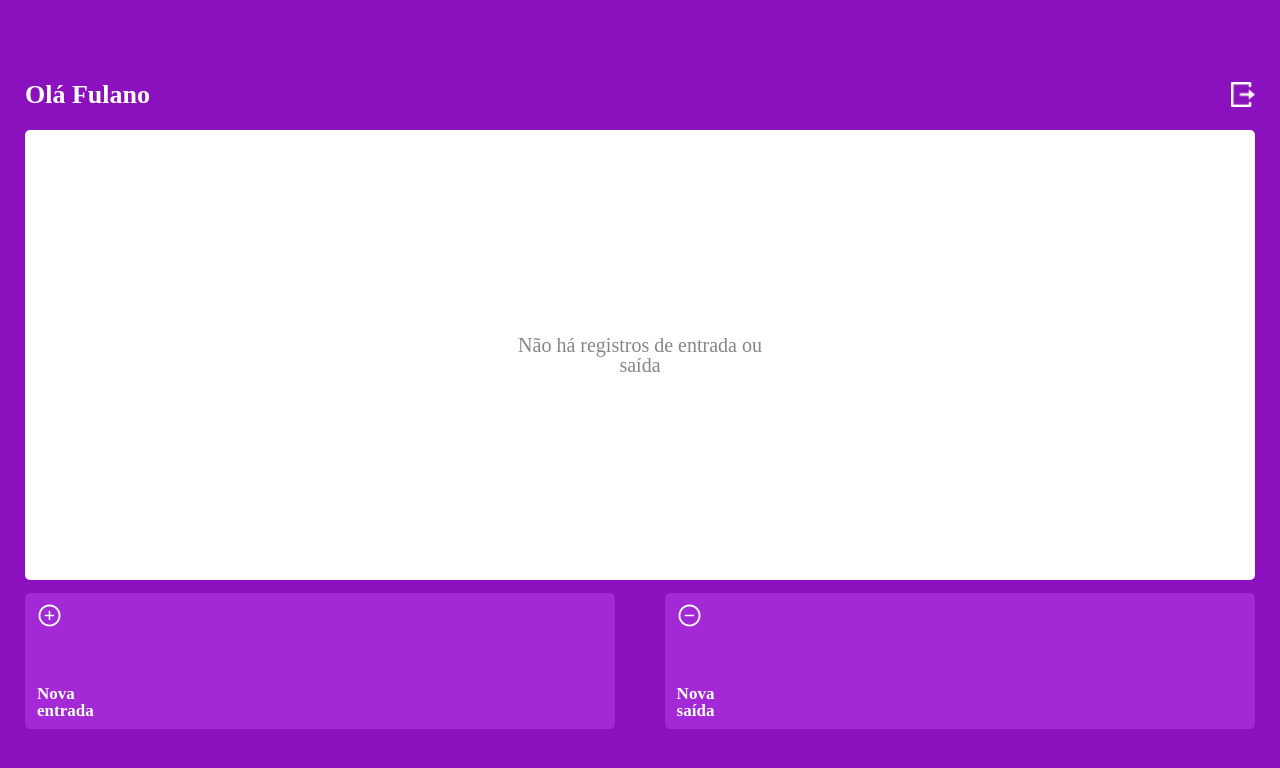
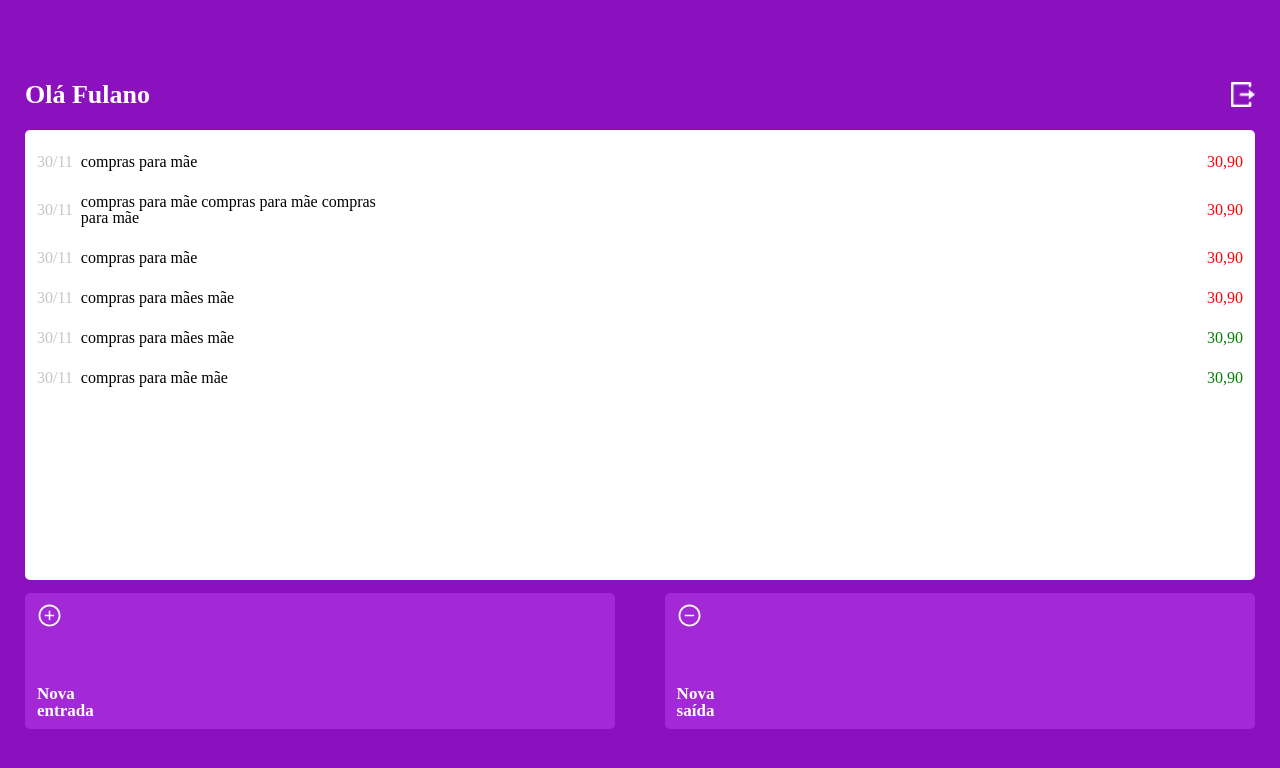
Before and after one commit to Aikenkov/projeto13-mywallet-front, a React (Create React App) app: page /home in a window 1280 px wide. Shown: the top 768 px of the page. Built offline with nearby package versions, Linux system fonts and the light colour scheme; a web font is replaced by a local one.

Commit message:
feat(post/user): implementa o cadastro de usuários com axios

```diff
--- a/package.json
+++ b/package.json
@@ -4,7 +4,6 @@
     "private": true,
     "dependencies": {
         "axios": "^0.27.2",
-        "dayjs": "^1.11.5",
         "react": "^17.0.2",
         "react-dom": "^17.0.2",
         "react-router-dom": "^6.3.0",
--- a/src/components/HomeScreen.js
+++ b/src/components/HomeScreen.js
@@ -1,7 +1,49 @@
 import styled from "styled-components";
+import Record from "./Record";
 import logout from "../assets/logout.png";
 import minus from "../assets/minus.png";
 import plus from "../assets/plus.png";
+
+const teste = [
+    {
+        description: "compras para mãe",
+        date: "30/11",
+        value: "30,90",
+        type: "entrada",
+    },
+    {
+        description: "compras para mãe compras para mãe compras para mãe",
+        date: "30/11",
+        value: "30,90",
+        type: "entrada",
+    },
+    {
+        description: "compras para mãe",
+        date: "30/11",
+        value: "30,90",
+        type: "entrada",
+    },
+    {
+        description: "compras para mães mãe",
+        date: "30/11",
+        value: "30,90",
+        type: "entrada",
+    },
+    {
+        description: "compras para mães mãe",
+        date: "30/11",
+        value: "30,90",
+        type: "entry",
+    },
+    {
+        description: "compras para mãe mãe",
+        date: "30/11",
+        value: "30,90",
+        type: "entry",
+    },
+];
+
+/* const teste = []; */
 
 export default function HomeScreen() {
     return (
@@ -10,9 +52,27 @@ export default function HomeScreen() {
                 <h1>Olá Fulano</h1>
                 <img src={logout} alt='logout' />
             </div>
-            <Records>
-                <p>Não há registros de entrada ou saída</p>
-            </Records>
+
+            {teste.length > 0 ? (
+                <Records>
+                    {teste.map((item, i) => {
+                        return (
+                            <Record
+                                key={i}
+                                description={item.description}
+                                date={item.date}
+                                value={item.value}
+                                type={item.type}
+                            />
+                        );
+                    })}
+                </Records>
+            ) : (
+                <NoRecords>
+                    <p>Não há registros de entrada ou saída</p>
+                </NoRecords>
+            )}
+
             <NewRecord>
                 <div>
                     <img src={plus} alt='plus png' />
@@ -27,6 +87,18 @@ export default function HomeScreen() {
     );
 }
 
+const NoRecords = styled.div`
+    display: flex;
+    align-items: center;
+    justify-content: center;
+    p {
+        color: #868686;
+        font-size: 20px;
+        width: 250px;
+        text-align: center;
+    }
+`;
+
 const Records = styled.div`
     width: 100%;
     background-color: #ffffff;
@@ -34,15 +106,8 @@ const Records = styled.div`
     border-radius: 5px;
     display: flex;
     flex-direction: column;
-    justify-content: center;
     align-items: center;
-
-    p {
-        color: #868686;
-        font-size: 20px;
-        width: 250px;
-        text-align: center;
-    }
+    padding: 12px;
 `;
 
 const NewRecord = styled.div`
--- /dev/null
+++ b/src/components/Record.js
@@ -0,0 +1,44 @@
+import styled from "styled-components";
+
+export default function Record({ type, description, date, value }) {
+    return (
+        <Wrapper type={type}>
+            <div>
+                <span>{date}</span>
+                <p>{description}</p>
+            </div>
+            <h3>{value}</h3>
+        </Wrapper>
+    );
+}
+
+const Wrapper = styled.div`
+    display: flex;
+    width: 100%;
+    align-items: center;
+    justify-content: space-between;
+    padding: 12px 0;
+    min-height: 20px;
+
+    & > :first-child {
+        display: flex;
+        align-items: center;
+    }
+
+    span {
+        font-size: 16px;
+        color: #c6c6c6;
+        margin-right: 8px;
+    }
+
+    p {
+        font-size: 16px;
+        color: #000000;
+        width: 80%;
+    }
+
+    h3 {
+        font-size: 16px;
+        color: ${(props) => (props.type === "entry" ? "green" : "red")};
+    }
+`;
--- a/src/components/RegistrationScreen.js
+++ b/src/components/RegistrationScreen.js
@@ -1,7 +1,8 @@
 import styled from "styled-components";
 import { Link, useNavigate } from "react-router-dom";
-import { useState } from "react";
+import { useState, useSyncExternalStore } from "react";
 import FormStyle from "../styles/FormStyle";
+import { signUp } from "../services/mywallet";
 
 export default function RegistrationScreen() {
     const [form, setForm] = useState({
@@ -10,7 +11,6 @@ export default function RegistrationScreen() {
         password: "",
         confirm: "",
     });
-    const [loading, setLoading] = useState("false");
     const navigate = useNavigate();
 
     function handleForm(e) {
@@ -25,16 +25,21 @@ export default function RegistrationScreen() {
         const { name, confirm, email, password } = form;
 
         if (password !== confirm) {
-            return alert("Confirme a senha está errado");
+            return alert("'Confirme a senha' está errado");
         }
-
         const body = {
             name,
             email,
             password,
         };
 
-        navigate("/");
+        signUp(body)
+            .then(() => {
+                navigate("/");
+            })
+            .catch((err) => {
+                alert(err.response.data);
+            });
     }
 
     return (
--- a/src/services/mywallet.js
+++ b/src/services/mywallet.js
@@ -1,8 +1,6 @@
 import axios from "axios";
-import dayjs from "dayjs";
 
-const baseURL = "localhost:5000/";
-const day = dayjs().format("DD/MM");
+const baseURL = "http://localhost:5000";
 
 function createHeaders() {
     const auth = localStorage.getItem("token");
@@ -14,4 +12,9 @@ function createHeaders() {
     return config;
 }
 
-export { day };
+function signUp(body) {
+    const promise = axios.post(`${baseURL}/signUp`, body);
+    return promise;
+}
+
+export { signUp };
```
